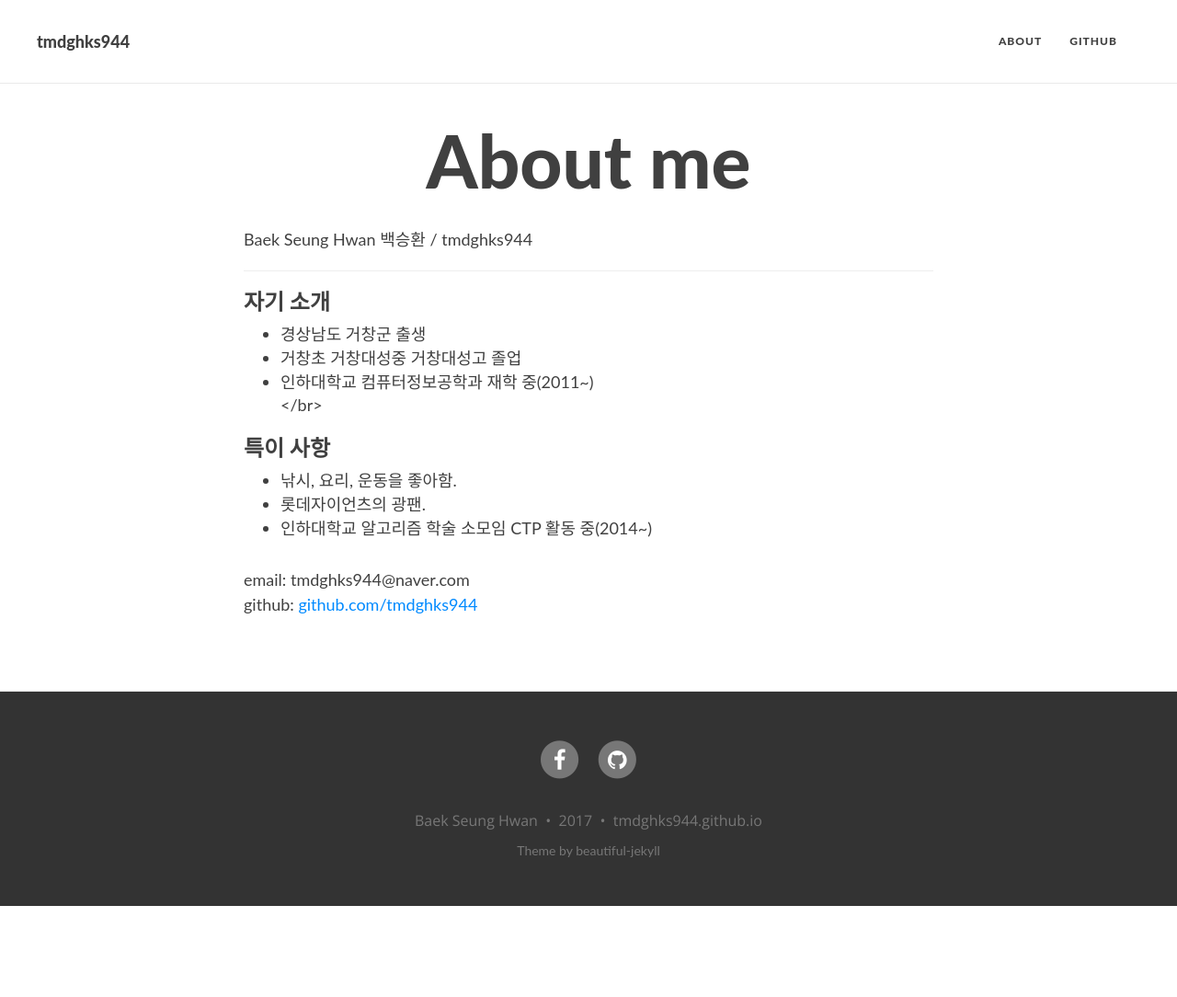
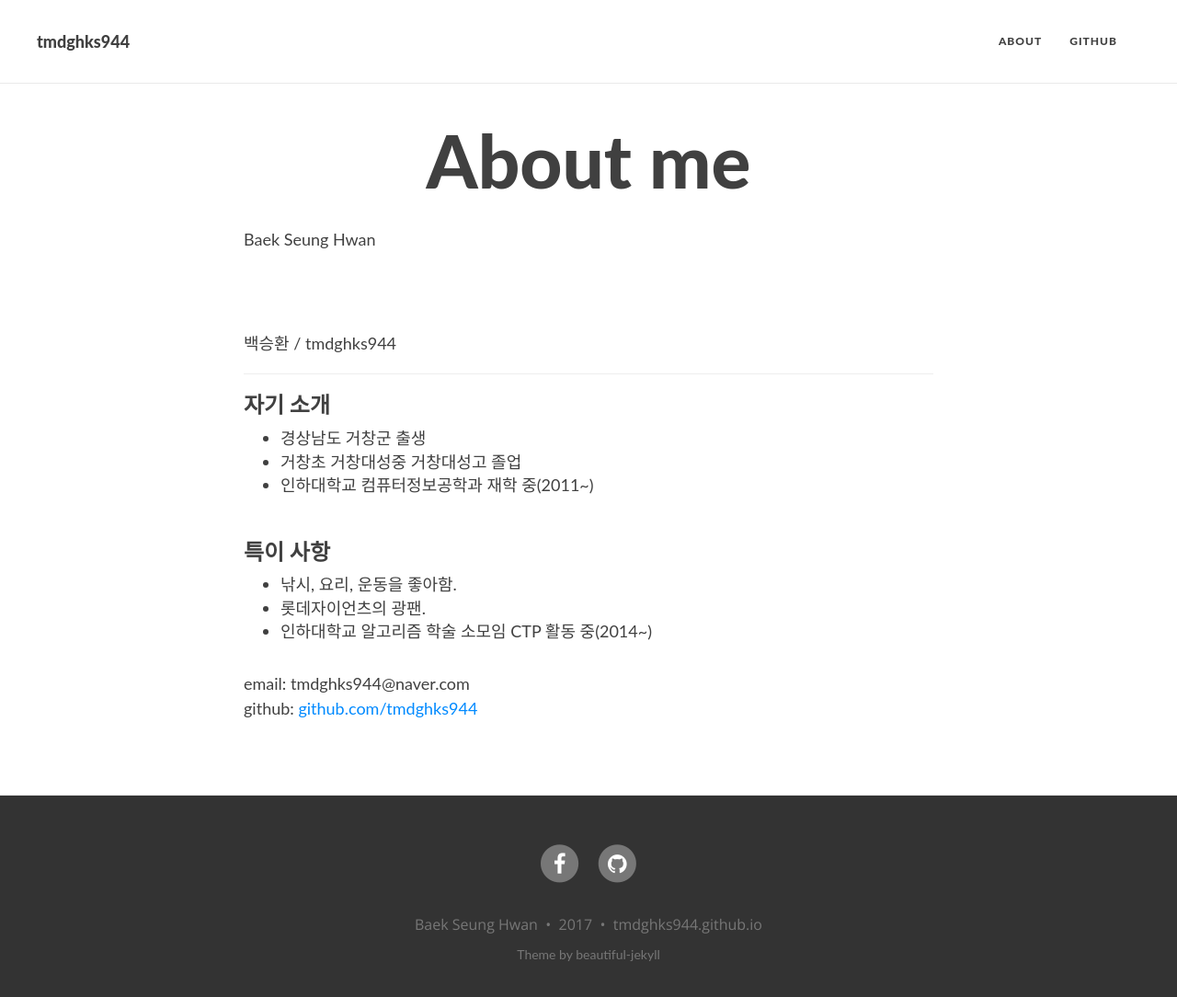
Before and after one commit to tmdghks944/tmdghks944.github.io, a Jekyll site: the page built from aboutme.md, in a window 1280 px wide and 1098 px high. Shown: the top 1084 px of the window at 92% size. Built offline with Jekyll 4.4.1, drawn with Linux system fonts in a browser that asks for light colours; nearby versions of some CDN libraries.

```diff
--- a/aboutme.md
+++ b/aboutme.md
@@ -4,7 +4,7 @@ title: About me
 #subtitle: Why you'd want to go on a date with me
 ---
 
-<right>Baek Seung Hwan</right>
+<right>Baek Seung Hwan</right><br/>
 <right>백승환 / tmdghks944</right>
 
 ----
@@ -12,7 +12,7 @@ title: About me
 ### 자기 소개
 - 경상남도 거창군 출생<br/>
 - 거창초 거창대성중 거창대성고 졸업<br/>
-- 인하대학교 컴퓨터정보공학과 재학 중(2011~)<br/></br>
+- 인하대학교 컴퓨터정보공학과 재학 중(2011~)<br/><br/>
 
 ### 특이 사항
 - 낚시, 요리, 운동을 좋아함.<br/>
```
